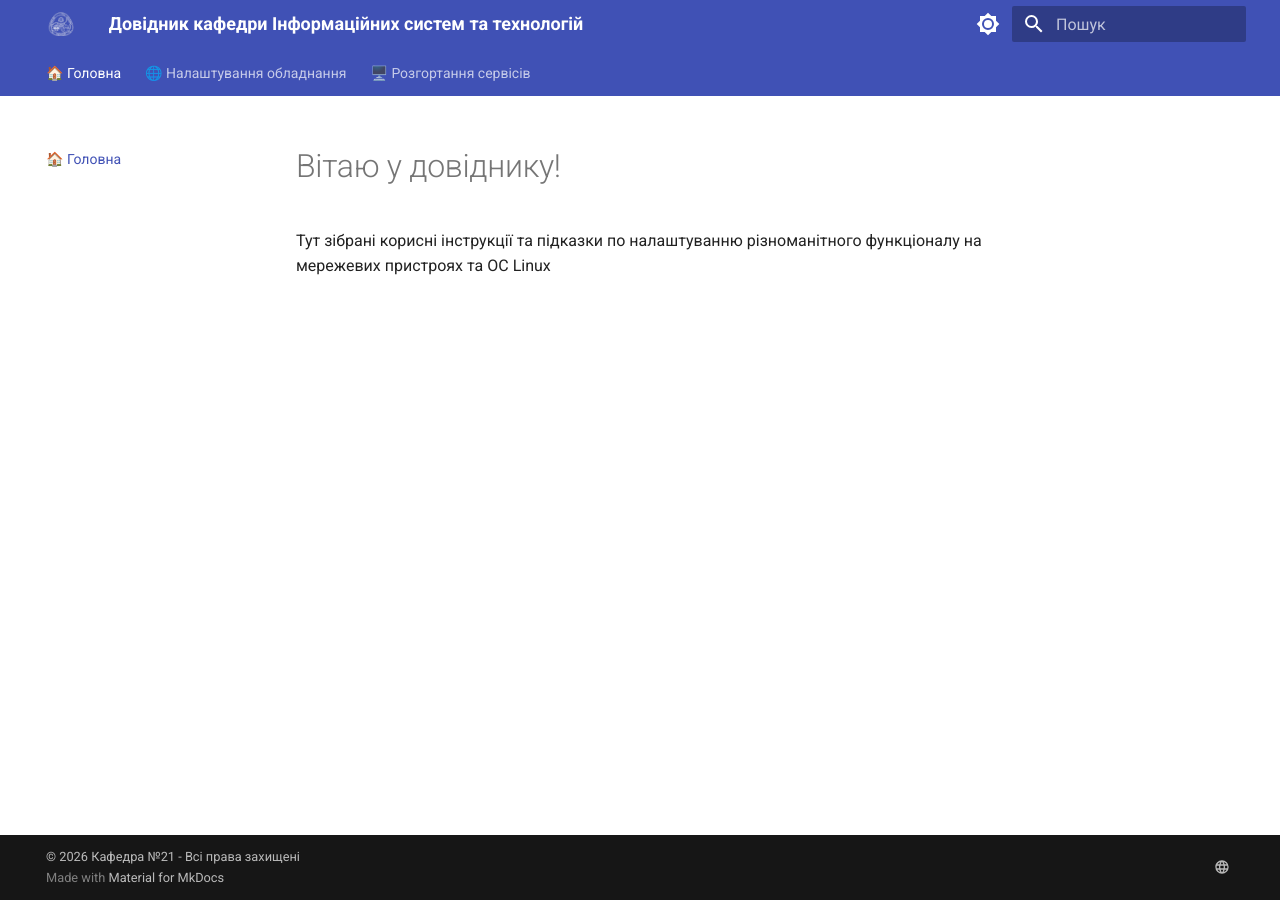
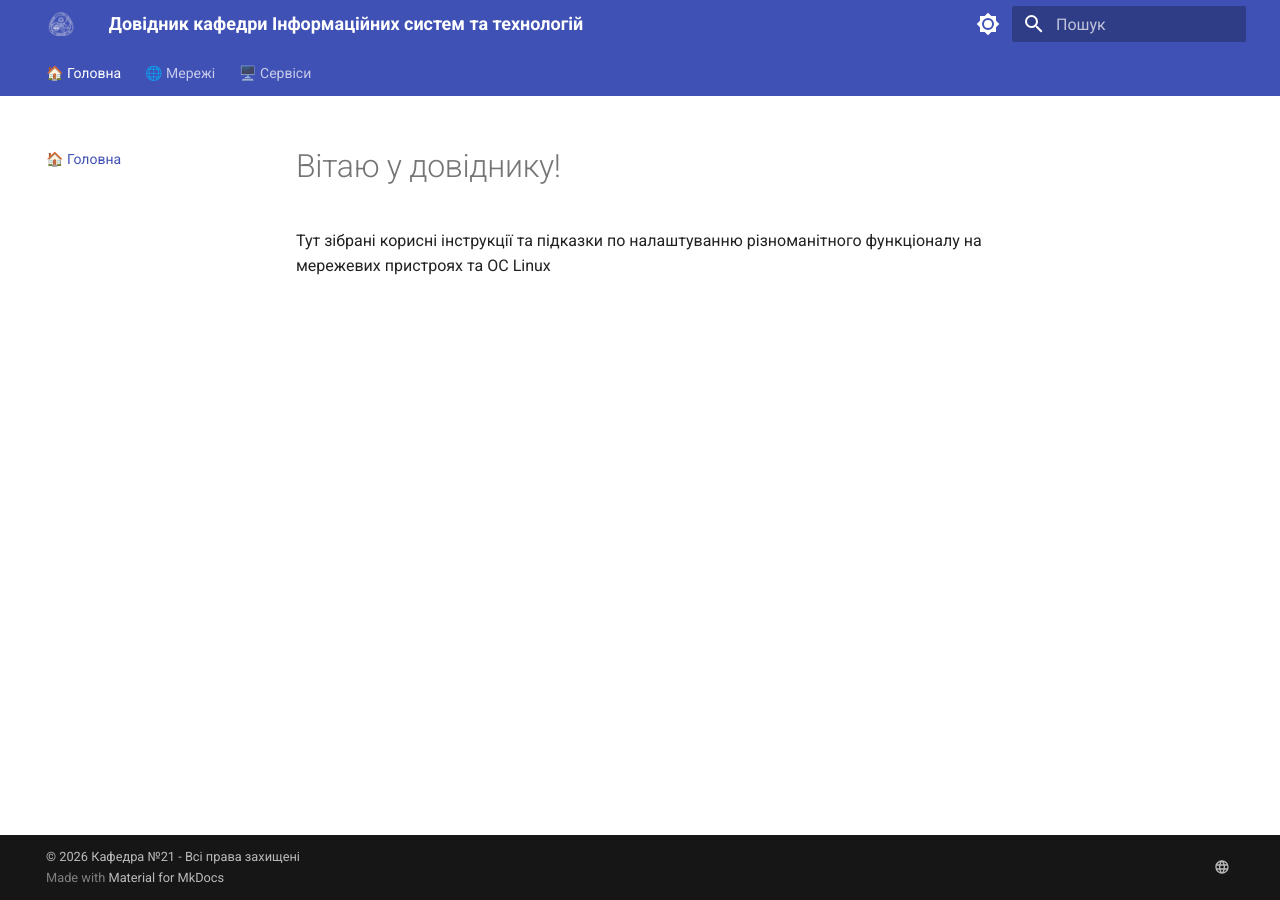
Before and after one commit to left769/21-docs, an MkDocs documentation site: the page built from docs/index.md, in a window 1280 px wide. Built offline with MkDocs 1.6.1 and Material for MkDocs 9.7.7, drawn with Linux system fonts in a browser that asks for light colours.

Commit message:
try to fix branding

```diff
--- a/mkdocs.yml
+++ b/mkdocs.yml
@@ -43,14 +43,14 @@
 
 nav:
   - 🏠 Головна: index.md
-  - 🌐 Налаштування обладнання:
+  - 🌐 Мережі:
       - 'Вступ до мереж': network-configs/index.md
       - 'IP інтерфейси': network-configs/IP-interfaces.md
       - 'VLAN та Trunk': network-configs/vlans.md
       - 'Маршрутизація': network-configs/routing.md
       - 'Контроль доступу': network-configs/ACL.md
       - 'Cisco cheat sheet': network-configs/cisco-cheat-sheet.md
-  - 🖥️ Розгортання сервісів:
+  - 🖥️ Сервіси:
       # - 'DHCP': server-services/dhcp-server.md
       - 'RADIUS': server-services/radius.md
 
```
Also changed, not shown: docs/server-services/dhcp.md (added), docs/server-services/ldap.md (added).
